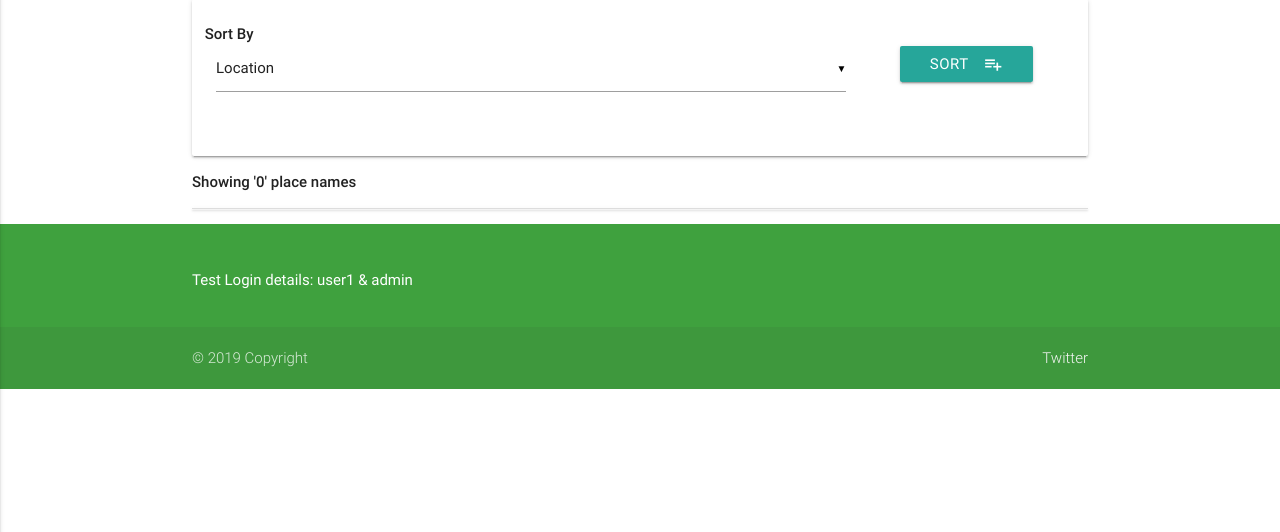
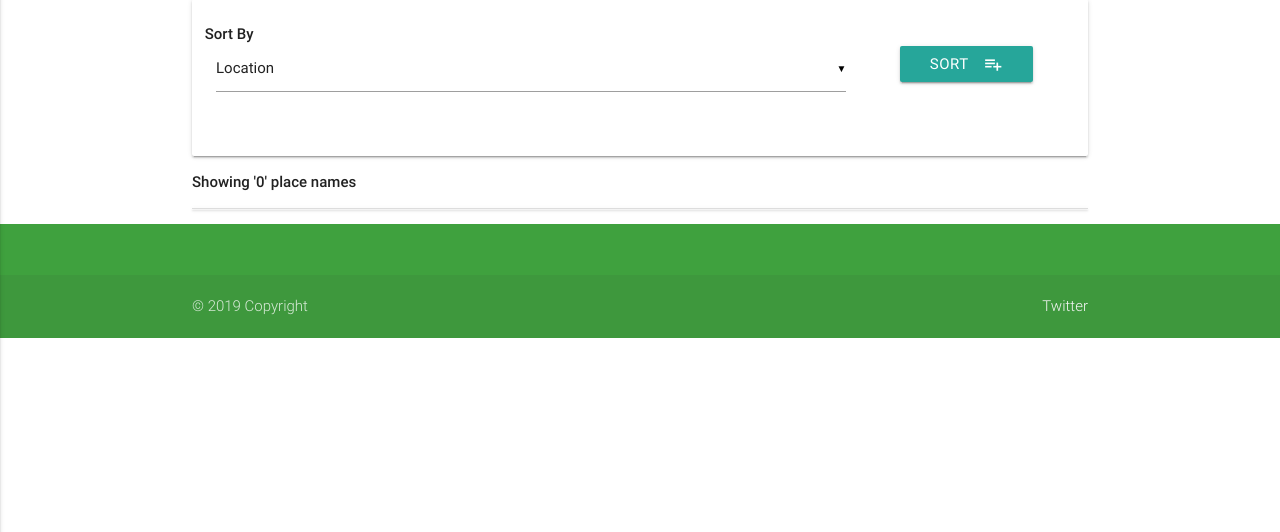
Before and after one commit to michaelhdev/project-3, a Flask app: page / in a window 1280 px wide. Shown: the part 75-607 px from the top of the page. Run offline with Flask 2, Linux system fonts and the light colour scheme; data that the repository does not hold is empty; some libraries are stand-ins or nearby versions.

Commit message:
Added test login details to Readme.md and login.html

```diff
--- a/templates/base.html
+++ b/templates/base.html
@@ -79,7 +79,7 @@
           <div class="container">
             <div class="row">
               <div class="col l6 s12">
-                <p> Test Login details: user1 & admin</p>
+
               </div>
               <div class="col l4 offset-l2 s12">
               </div>
--- a/templates/login.html
+++ b/templates/login.html
@@ -27,7 +27,7 @@
                         </ul>
                         {% endif %} {% endwith %}
                     </div>
-
+                <div><p> Test Login details: user1 & admin</p></div>
                 </div>
             </form>
             </div>
```
